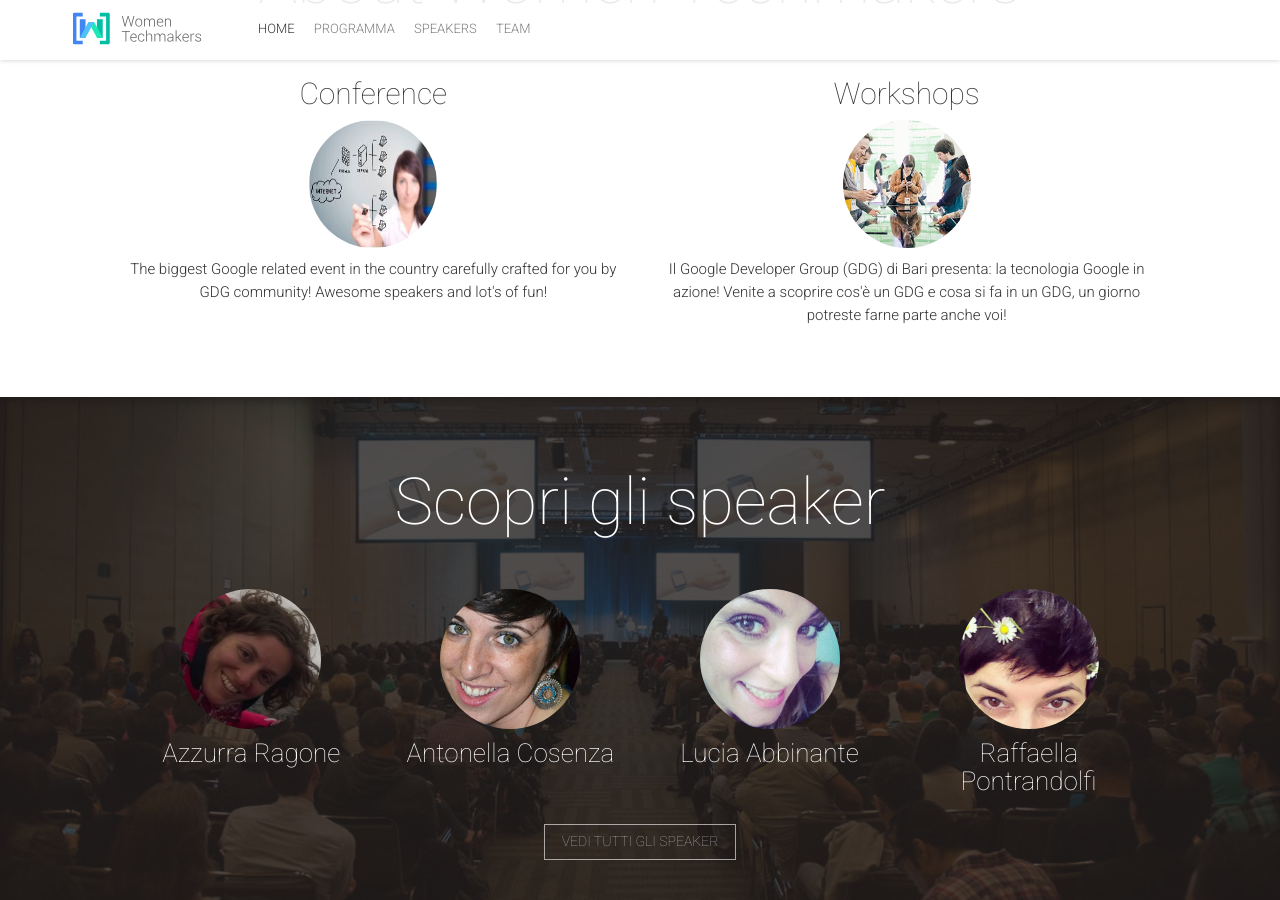
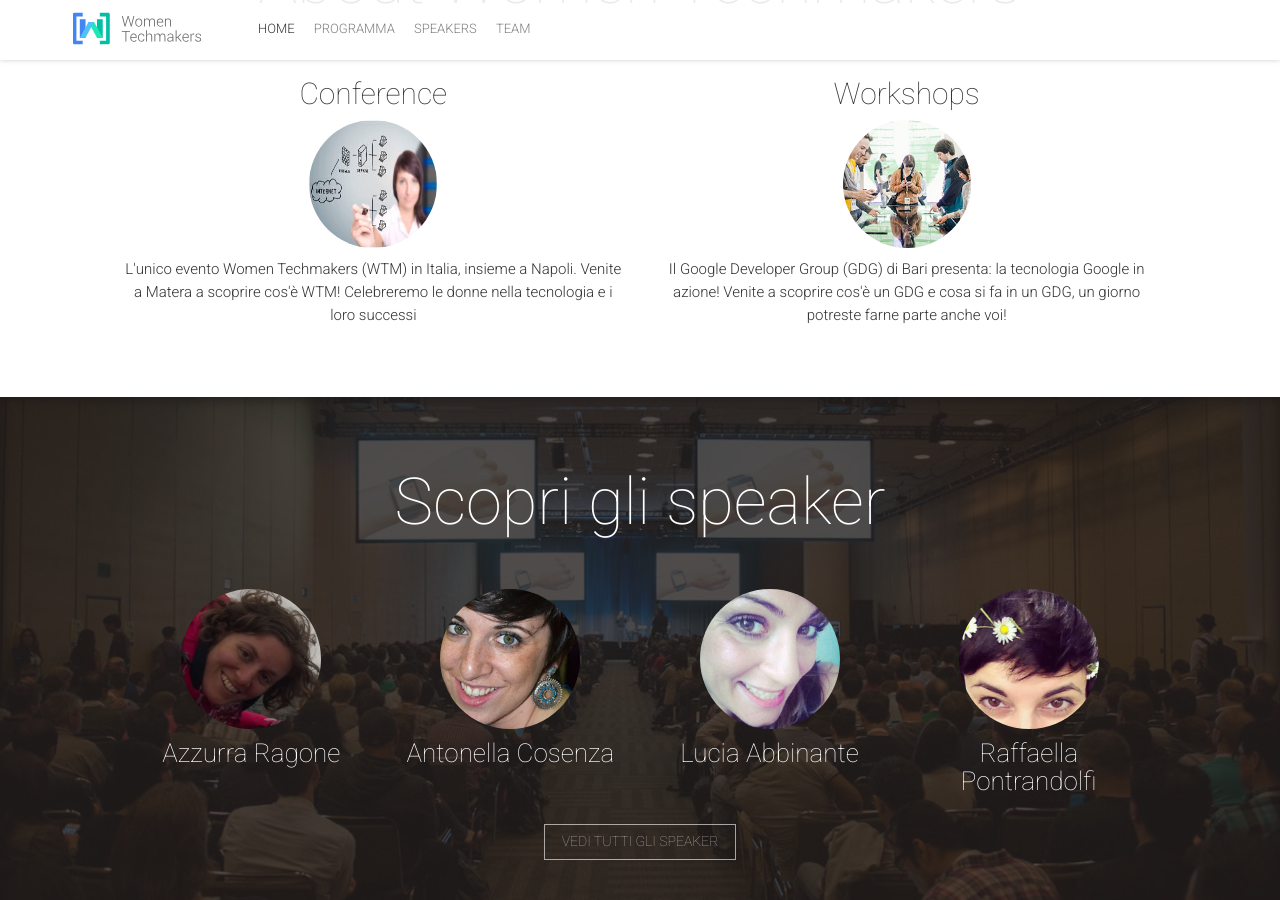
Before and after one commit to gdgbari/wtm2016, a Jekyll site: the page built from index.html, in a window 1280 px wide and 900 px high, scrolled down 1024 px. Built offline with Jekyll 4.4.1, drawn with Linux system fonts in a browser that asks for light colours; nearby versions of some CDN libraries; comment, search, counter and statistics services are not loaded.

Commit message:
Update _config.yml

```diff
--- a/_config.yml
+++ b/_config.yml
@@ -56,7 +56,7 @@
 # About Block
 aboutTitle: "About Women Techmakers"
 aboutBlock:
- - {title: "Conference", image: "conference.jpg", text: "The biggest Google related event in the country carefully crafted for you by GDG community! Awesome speakers and lot's of fun!" }
+ - {title: "Conference", image: "conference.jpg", text: "L'unico evento Women Techmakers (WTM) in Italia, insieme a Napoli. Venite a Matera a scoprire cos'è WTM! Celebreremo le donne nella tecnologia e i loro successi" }
  - {title: "Workshops", image: "workshop.jpg", text: "Il Google Developer Group (GDG) di Bari presenta: la tecnologia Google in azione! Venite a scoprire cos'è un GDG e cosa si fa in un GDG, un giorno potreste farne parte anche voi!" }
 
 # Statistic Block
```
